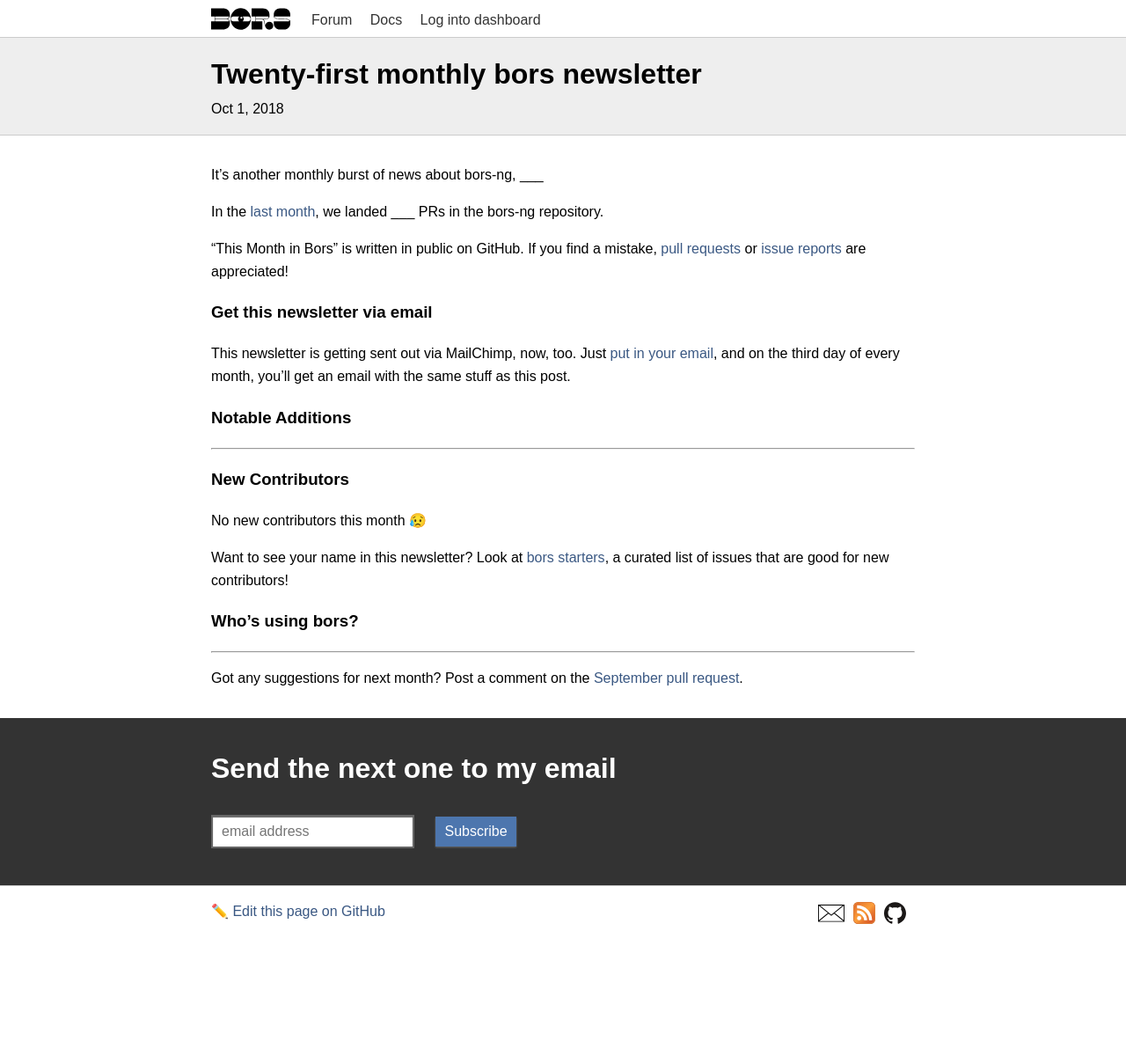
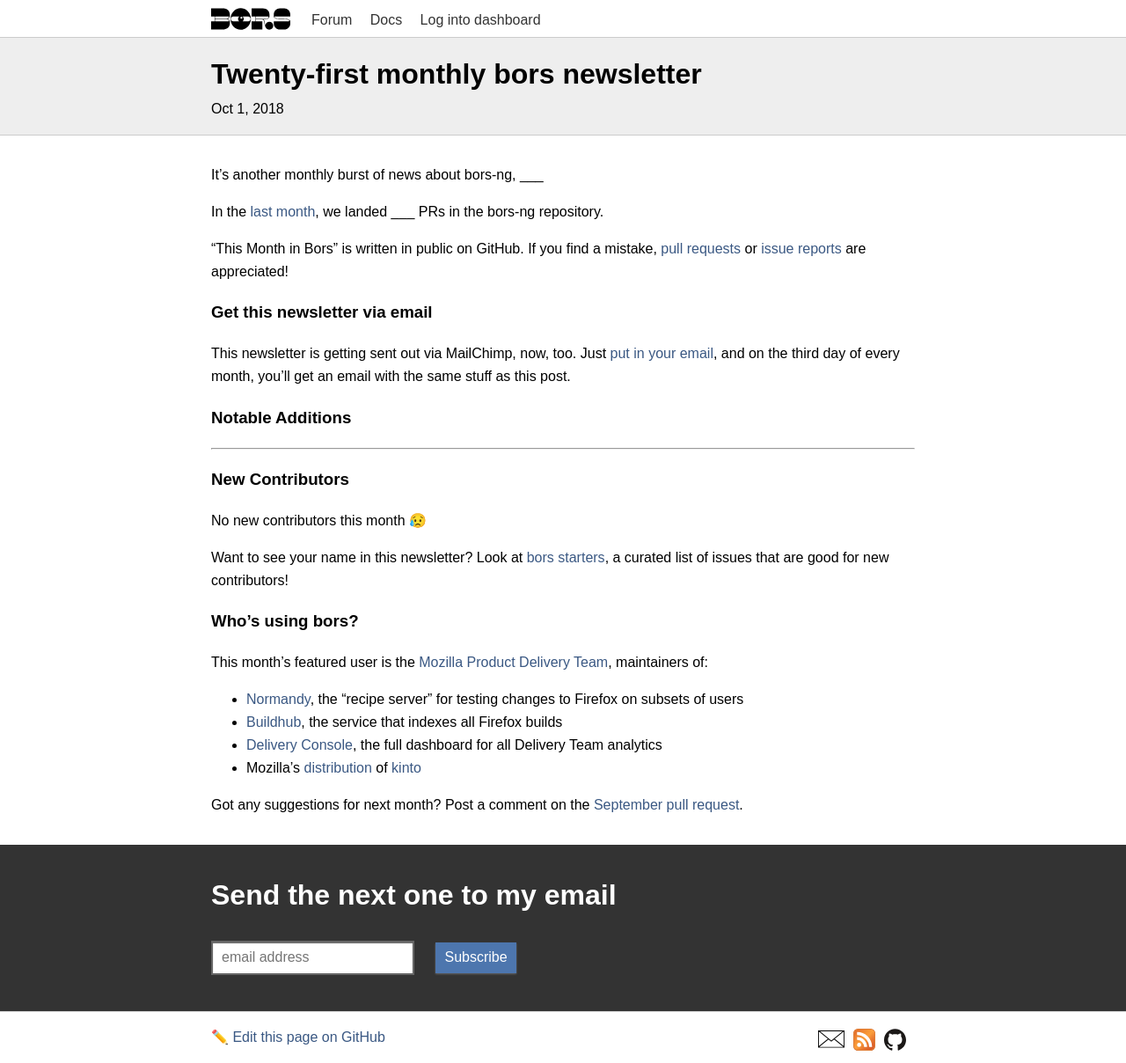
Before and after one commit to bors-ng/bors-ng.github.io, a Jekyll site: the page built from _posts/2018-10-01-tmib-21.md, in a window 1280 px wide. Shown: the whole page at 88% size. Built offline with Jekyll 4.4.1, drawn with Linux system fonts in a browser that asks for light colours; before the commit the page ends 1065 px from its top, so only the background shows below that.

Commit message:
Feature normandy, buildhub2, delivery-console, and kinto-dist all at once

```diff
--- a/_posts/2018-10-01-tmib-21.md
+++ b/_posts/2018-10-01-tmib-21.md
@@ -41,8 +41,12 @@
 
 ### Who's using bors?
 
-___
+This month's featured user is the [Mozilla Product Delivery Team](https://github.com/mozilla/product-delivery), maintainers of:
 
+* [Normandy](https://github.com/mozilla/normandy), the "recipe server" for testing changes to Firefox on subsets of users
+* [Buildhub](https://github.com/mozilla/buildhub2), the service that indexes all Firefox builds
+* [Delivery Console](https://github.com/mozilla/delivery-console), the full dashboard for all Delivery Team analytics
+* Mozilla's [distribution](https://github.com/mozilla-services/kinto-dist) of [kinto](https://github.com/Kinto/kinto)
 
 Got any suggestions for next month?
 Post a comment on the [September pull request](https://github.com/bors-ng/bors-ng.github.io/pull/___).
```
